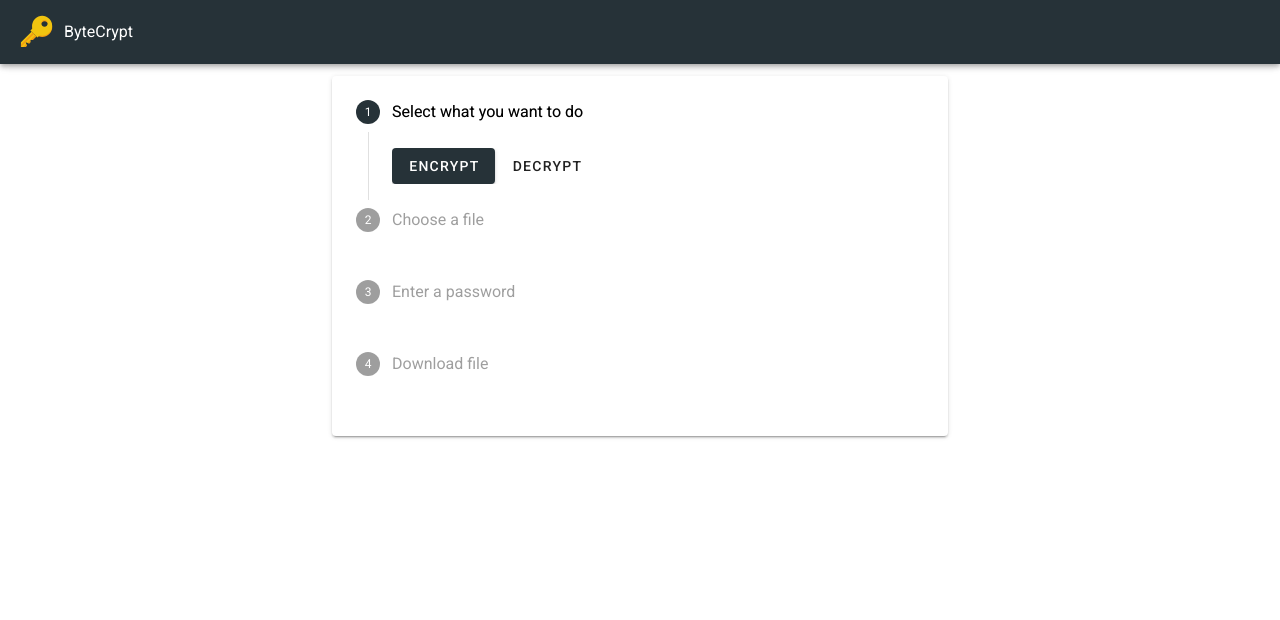
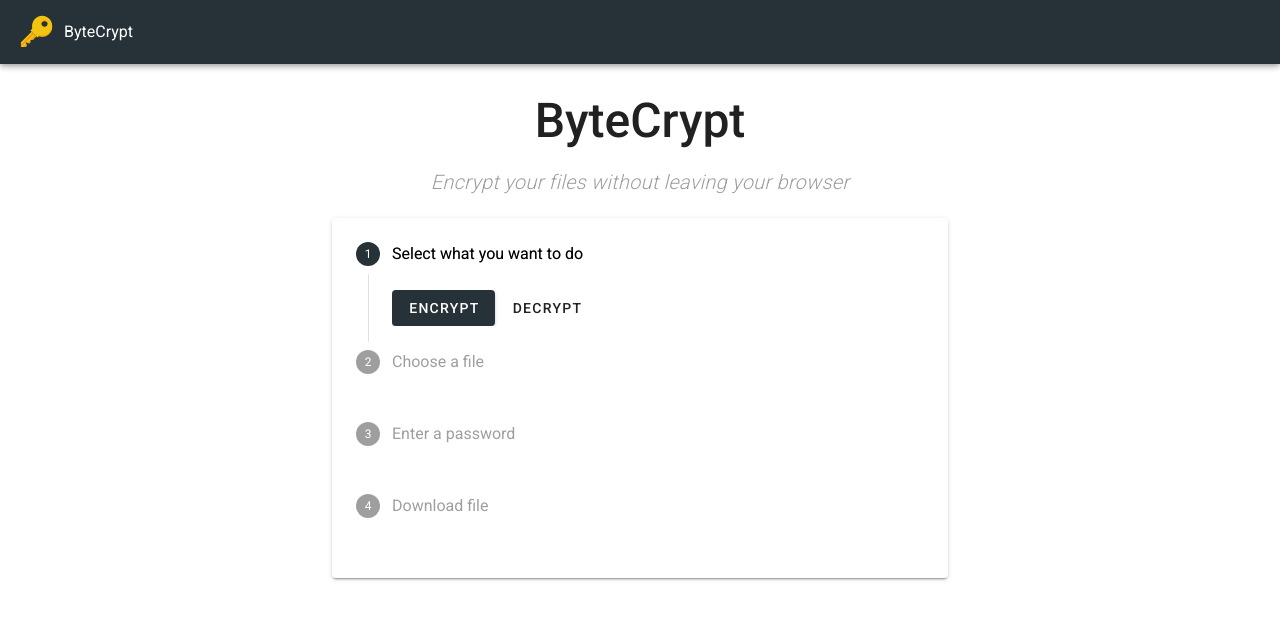
Before and after one commit to karolkrasnowski/ByteCrypt, a Vue app: page / in a window 1280 px wide. Shown: the top 620 px of the page. Built offline with nearby package versions, Linux system fonts and the light colour scheme.

Commit message:
Title and subtitle

```diff
--- a/src/views/Home.vue
+++ b/src/views/Home.vue
@@ -1,5 +1,14 @@
 <template>
   <v-container class="main-container">
+    <div class="text-h3 mb-5 mt-5 font-weight-medium" align="center">
+      ByteCrypt
+    </div>
+    <div
+      class="text-h6 grey--text mb-5 font-weight-light font-italic"
+      align="center"
+    >
+      Encrypt your files without leaving your browser
+    </div>
     <stepper />
   </v-container>
 </template>
```
